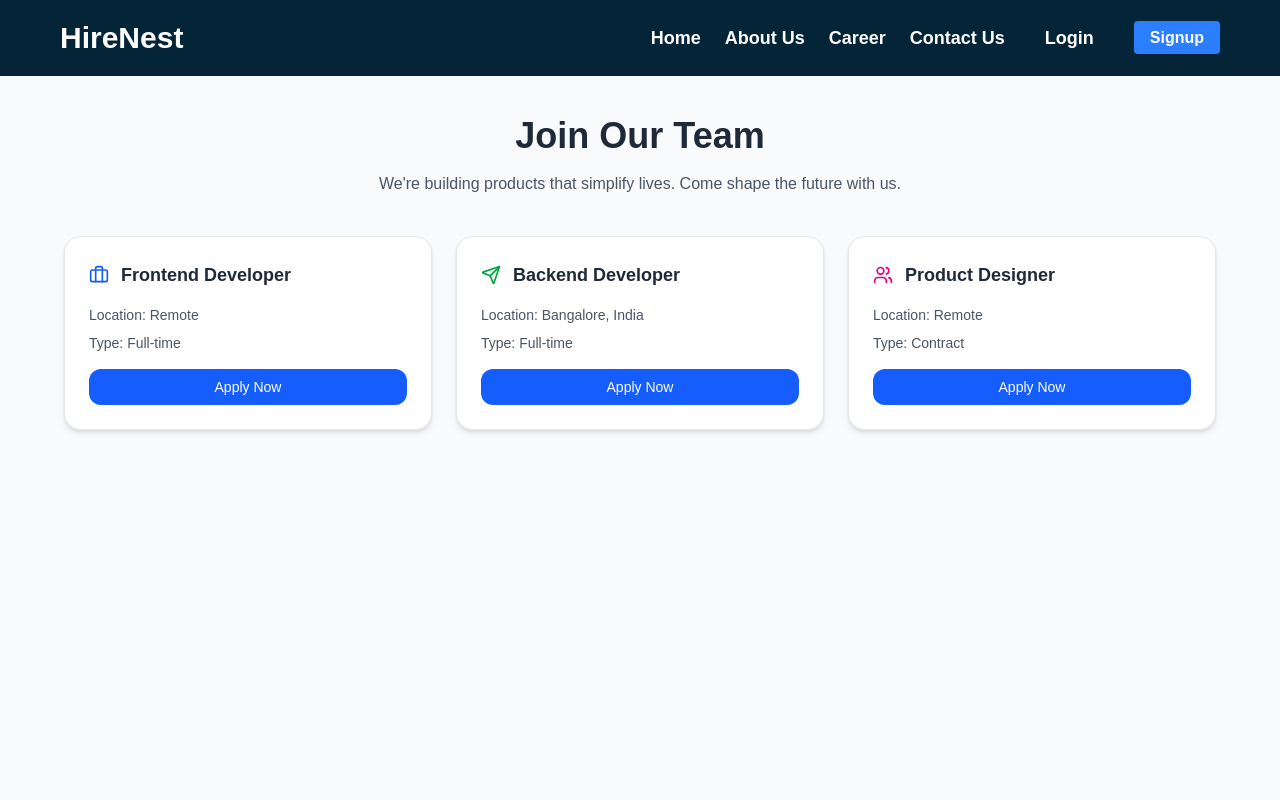
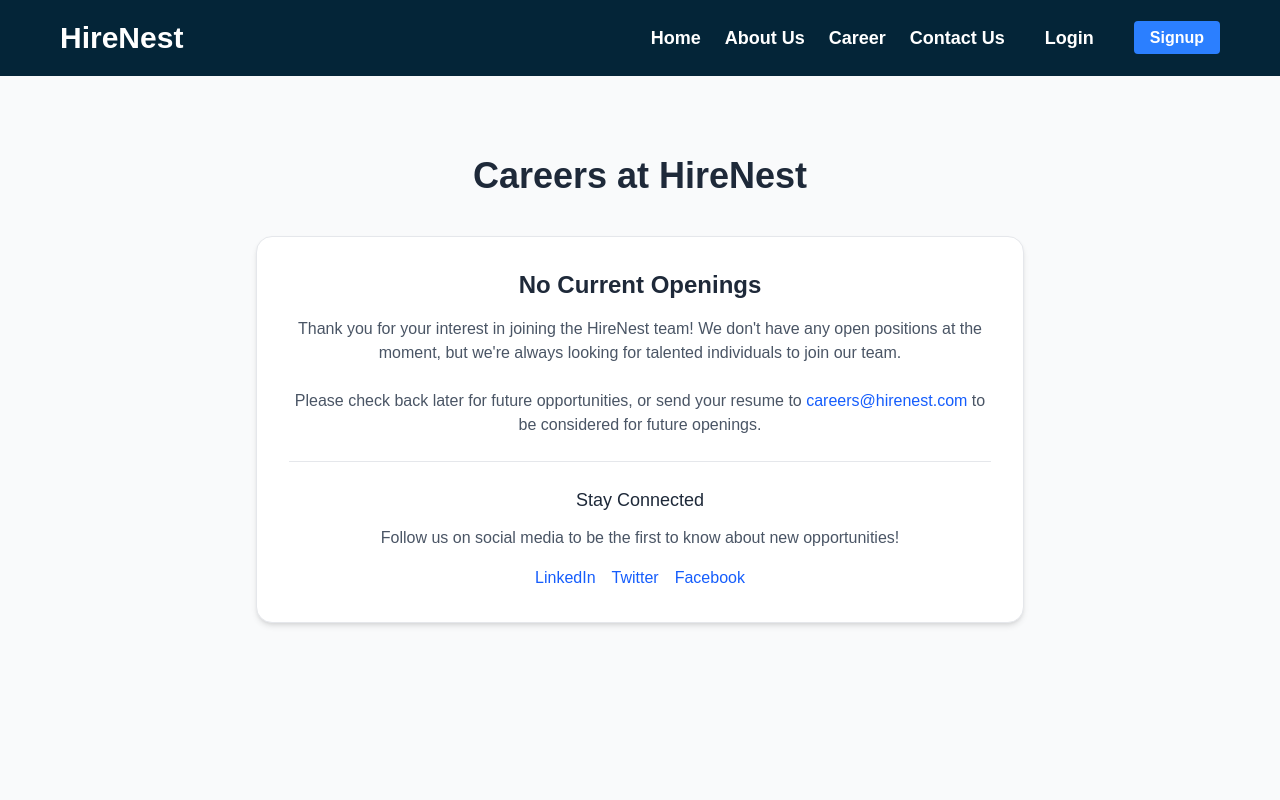
Before and after one commit to aakashkadyan/hirenest_frontend, a React (Vite) app in the folder frontend/: page /jobs in a window 1280 px wide. Shown: the top 800 px of the page. Built offline with nearby package versions, Linux system fonts and the light colour scheme.

Commit message:
Update CareerPage to show no current openings message

```diff
--- a/frontend/src/pages/CareerPage.jsx
+++ b/frontend/src/pages/CareerPage.jsx
@@ -1,70 +1,47 @@
 import React from 'react';
 import { motion } from 'framer-motion';
-import { Link } from "react-router";
-import { Briefcase, Send, Users } from 'lucide-react';
 import Header from '../components/Header';
 import Footer from '../components/Footer';
 
-const jobs = [
-  {
-    title: 'Frontend Developer',
-    location: 'Remote',
-    type: 'Full-time',
-    icon: <Briefcase className="w-5 h-5 text-blue-600" />,
-  },
-  {
-    title: 'Backend Developer',
-    location: 'Bangalore, India',
-    type: 'Full-time',
-    icon: <Send className="w-5 h-5 text-green-600" />,
-  },
-  {
-    title: 'Product Designer',
-    location: 'Remote',
-    type: 'Contract',
-    icon: <Users className="w-5 h-5 text-pink-600" />,
-  },
-];
-
-const CareerPage = ()=> {
+const CareerPage = () => {
   return (
     <div>
       <Header />
-    <div className="min-h-screen bg-gray-50 py-10 px-4 md:px-10">
-
-      <div className="max-w-5xl mx-auto text-center">
+      <div className="min-h-screen bg-gray-50 py-20 px-4 md:px-10">
+        <div className="max-w-3xl mx-auto text-center">
           <motion.h1
-          className="text-4xl font-bold mb-4 text-gray-800"
+            className="text-4xl font-bold mb-6 text-gray-800"
             initial={{ y: -20, opacity: 0 }}
             animate={{ y: 0, opacity: 1 }}
           >
-          Join Our Team
+            Careers at HireNest
           </motion.h1>
-        <p className="text-gray-600 mb-10 max-w-xl mx-auto">
-          We're building products that simplify lives. Come shape the future with us.
-        </p>
-      </div>
 
-      <div className="grid gap-6 md:grid-cols-2 lg:grid-cols-3 max-w-6xl mx-auto">
-        {jobs.map((job, index) => (
           <motion.div
-            key={index}
-            className="bg-white p-6 rounded-2xl shadow-md hover:shadow-xl transition border border-gray-200"
+            className="bg-white p-8 rounded-2xl shadow-md border border-gray-200 mt-10"
             initial={{ opacity: 0, y: 20 }}
             animate={{ opacity: 1, y: 0 }}
-            transition={{ delay: index * 0.1 }}
+            transition={{ delay: 0.2 }}
           >
-            <div className="flex items-center gap-3 mb-4">
-              {job.icon}
-              <h3 className="text-lg font-semibold text-gray-800">{job.title}</h3>
+            <h2 className="text-2xl font-semibold text-gray-800 mb-4">No Current Openings</h2>
+            <p className="text-gray-600 mb-6">
+              Thank you for your interest in joining the HireNest team! We don't have any open positions at the moment, but we're always looking for talented individuals to join our team.
+            </p>
+            <p className="text-gray-600 mb-6">
+              Please check back later for future opportunities, or send your resume to <span className="text-blue-600">careers@hirenest.com</span> to be considered for future openings.
+            </p>
+            <div className="border-t border-gray-200 pt-6 mt-6">
+              <h3 className="text-lg font-medium text-gray-800 mb-3">Stay Connected</h3>
+              <p className="text-gray-600">
+                Follow us on social media to be the first to know about new opportunities!
+              </p>
+              <div className="flex justify-center gap-4 mt-4">
+                <a href="#" className="text-blue-600 hover:text-blue-800">LinkedIn</a>
+                <a href="#" className="text-blue-600 hover:text-blue-800">Twitter</a>
+                <a href="#" className="text-blue-600 hover:text-blue-800">Facebook</a>
               </div>
-            <p className="text-sm text-gray-600 mb-2">Location: {job.location}</p>
-            <p className="text-sm text-gray-600">Type: {job.type}</p>
-            <Link to ='/login'><button className="mt-4 w-full bg-blue-600 text-white py-2 rounded-xl hover:bg-blue-700 transition text-sm font-medium">
-              Apply Now
-            </button></Link>
+            </div>
           </motion.div>
-        ))}
         </div>
       </div>
       <Footer />
```
Also changed, not shown: 6 other files (tests, documents, lock files or other folders). Lines whose indentation alone changed are shown as unchanged.
